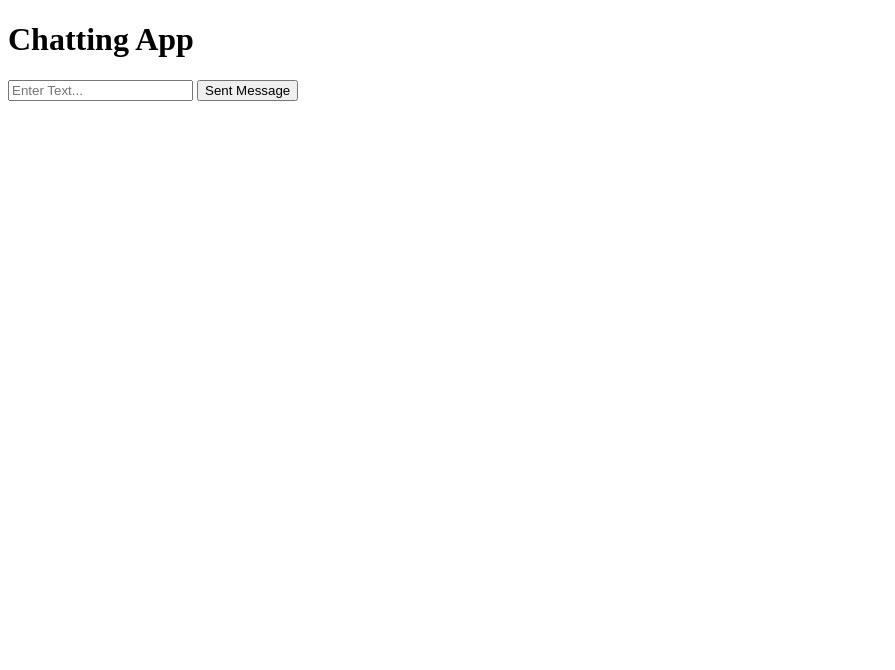
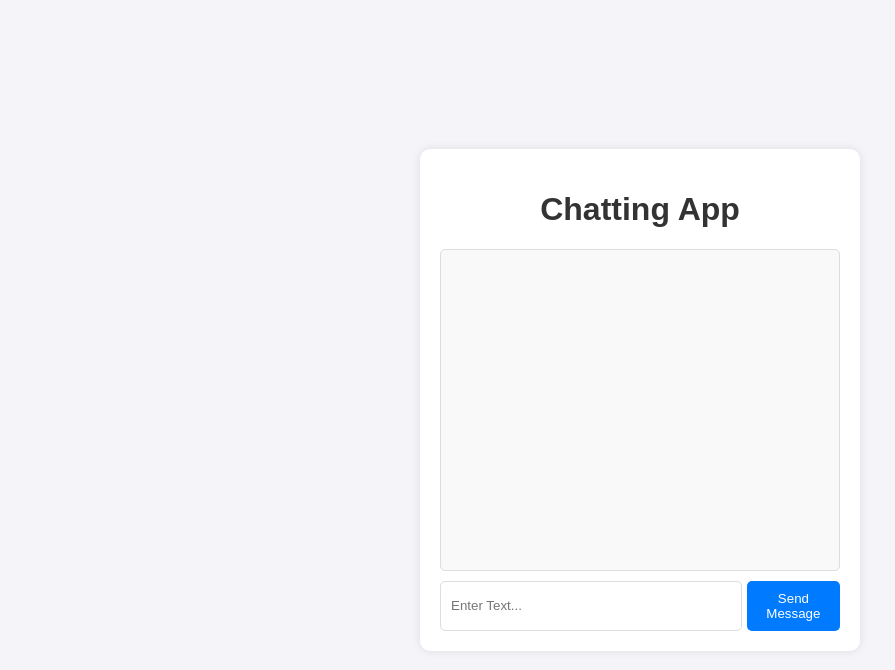
Before and after one commit to Sakin790/Socket.io, a website: page Basic/public/index.html in a window 1280 px wide. Shown: the whole page, without its empty margins (0-895 px from the left). Drawn offline with nearby package versions, Linux system fonts and the light colour scheme.

Commit message:
added design

```diff
--- a/Basic/public/index.html
+++ b/Basic/public/index.html
@@ -1,15 +1,68 @@
 <!DOCTYPE html>
 <html lang="en">
 <head>
-    <meta charset="UTF-8" />
-    <meta name="viewport" content="width=device-width, initial-scale=1.0" />
+  <meta charset="UTF-8">
+  <meta name="viewport" content="width=device-width, initial-scale=1.0">
   <title>Chat App</title>
+  <style>
+    body {
+      font-family: Arial, sans-serif;
+      background-color: #f4f4f9;
+      margin: 0;
+      display: flex;
+      justify-content: center;
+      align-items: center;
+      height: 100vh;
+    }
+    .chat-container {
+      width: 400px;
+      background: #fff;
+      padding: 20px;
+      box-shadow: 0 0 10px rgba(0, 0, 0, 0.1);
+      border-radius: 10px;
+    }
+    h1 {
+      text-align: center;
+      color: #333;
+    }
+    #messages {
+      border: 1px solid #ddd;
+      padding: 10px;
+      height: 300px;
+      overflow-y: scroll;
+      margin-bottom: 10px;
+      border-radius: 5px;
+      background-color: #f9f9f9;
+    }
+    #message {
+      width: calc(100% - 60px);
+      padding: 10px;
+      border: 1px solid #ddd;
+      border-radius: 5px;
+    }
+    #sendBtn {
+      padding: 10px;
+      background: #007bff;
+      color: white;
+      border: none;
+      border-radius: 5px;
+      cursor: pointer;
+      margin-left: 5px;
+    }
+    #sendBtn:hover {
+      background: #0056b3;
+    }
+  </style>
 </head>
 <body>
+  <div class="chat-container">
     <h1>Chatting App</h1>
-    <input type="text" id="message" placeholder="Enter Text..." />
-    <button type="submit" id="sendBtn">Sent Message</button>
     <div id="messages"></div>
+    <div style="display: flex;">
+      <input type="text" id="message" placeholder="Enter Text...">
+      <button type="submit" id="sendBtn">Send Message</button>
+    </div>
+  </div>
   <script src="/socket.io/socket.io.js"></script>
   <script>
     const socket = io();
@@ -22,12 +75,22 @@
       const p = document.createElement("p");
       p.innerText = message;
       divMessage.appendChild(p);
+      divMessage.scrollTop = divMessage.scrollHeight; // Auto scroll to the bottom
     });
 
-      sendBtn.addEventListener("click", (e) => {
+    sendBtn.addEventListener("click", () => {
       const message = inputMessage.value;
-        console.log("Button Clicked");
+      if (message.trim() !== "") {
         socket.emit("userMessage", message);
+        inputMessage.value = ""; // Clear input field after sending
+        inputMessage.focus(); // Set focus back to the input field
+      }
+    });
+
+    inputMessage.addEventListener("keypress", (e) => {
+      if (e.key === "Enter") {
+        sendBtn.click();
+      }
     });
   </script>
 </body>
```
Lines whose indentation alone changed are shown as unchanged.
